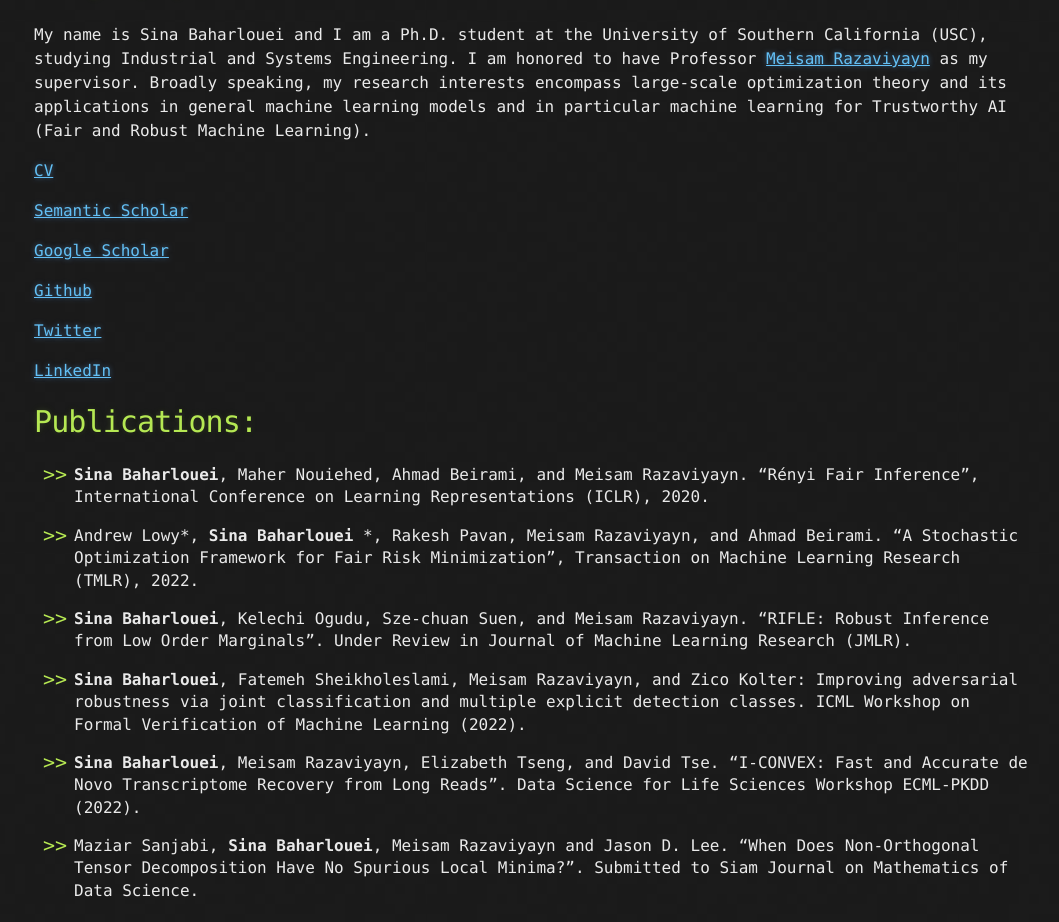
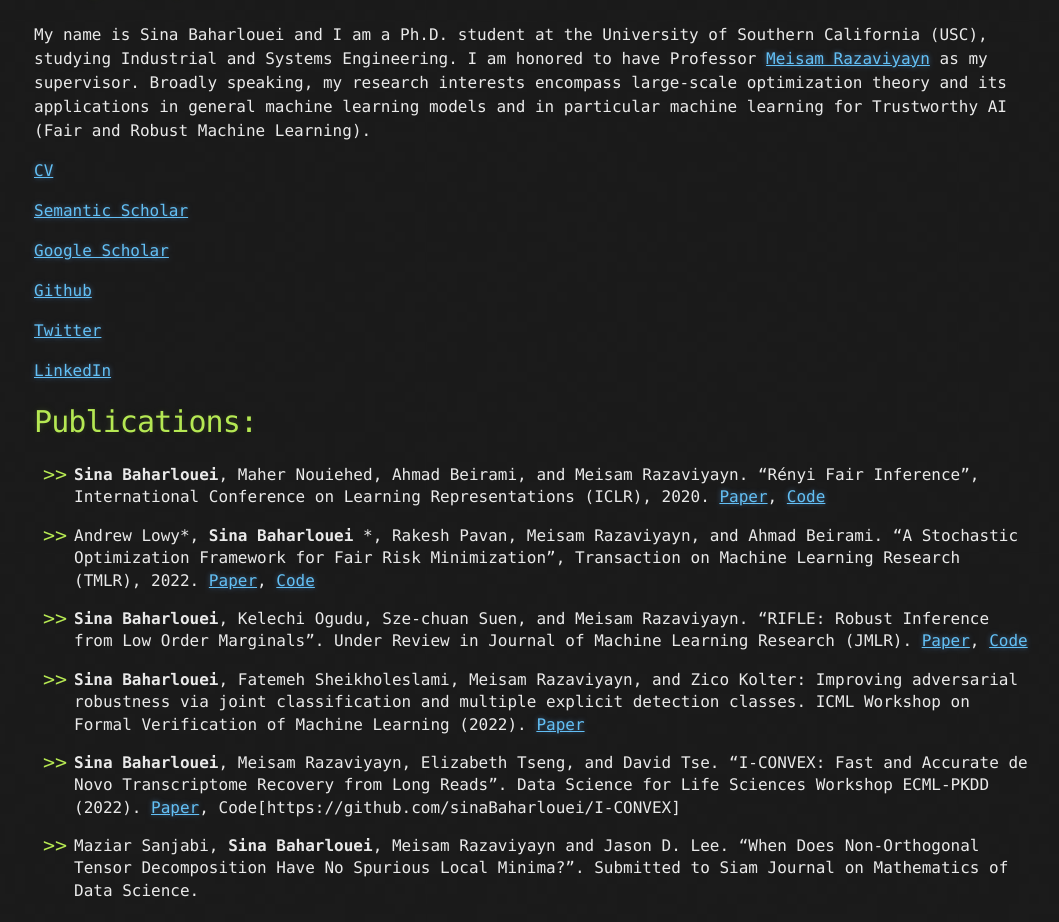
Before and after one commit to sinaBaharlouei/SinaBhr.github.io, a Jekyll site: the page built from index.md, in a window 1280 px wide. Shown: the part 511-1433 px from the top of the page, without its empty margins (106-1165 px from the left). Built offline with Jekyll 4.4.1, drawn with Linux system fonts in a browser that asks for light colours; our own code applies the rules of GitHub Pages for plain Markdown files; the repository's description, which GitHub fills in, is left out.

Commit message:
Update index.md

```diff
--- a/index.md
+++ b/index.md
@@ -20,16 +20,17 @@ My name is Sina Baharlouei and I am a Ph.D. student at the University of Souther
 # Publications:
 
 * **Sina Baharlouei**, Maher Nouiehed, Ahmad Beirami, and Meisam Razaviyayn. "Rényi Fair Inference", International Conference on Learning Representations (ICLR), 2020.
-* Andrew Lowy*, **Sina Baharlouei** *, Rakesh Pavan, Meisam Razaviyayn, and Ahmad Beirami. "A Stochastic Optimization Framework for Fair Risk Minimization", Transaction on Machine Learning Research (TMLR), 2022.
+[Paper](https://arxiv.org/pdf/1906.12005.pdf), [Code](https://github.com/optimization-for-data-driven-science/Renyi-Fair-Inference)
+
+* Andrew Lowy*, **Sina Baharlouei** *, Rakesh Pavan, Meisam Razaviyayn, and Ahmad Beirami. "A Stochastic Optimization Framework for Fair Risk Minimization", Transaction on Machine Learning Research (TMLR), 2022. [Paper](https://arxiv.org/pdf/2102.12586.pdf), [Code](https://github.com/optimization-for-data-driven-science/FERMI)
+
+* **Sina Baharlouei**, Kelechi Ogudu, Sze-chuan Suen, and Meisam Razaviyayn. "RIFLE: Robust Inference from Low Order Marginals". Under Review in Journal of Machine Learning Research (JMLR). [Paper](https://arxiv.org/pdf/2109.00644v2.pdf), [Code](https://github.com/optimization-for-data-driven-science/RIFLE)
 
 
-* **Sina Baharlouei**, Kelechi Ogudu, Sze-chuan Suen, and Meisam Razaviyayn. "RIFLE: Robust Inference from Low Order Marginals". Under Review in Journal of Machine Learning Research (JMLR).
+* **Sina Baharlouei**, Fatemeh Sheikholeslami, Meisam Razaviyayn, and Zico Kolter: Improving adversarial robustness via joint classification and multiple explicit detection classes. ICML Workshop on Formal Verification of Machine Learning (2022). [Paper](http://download.huanzhang.com/events/wfvml2022/papers/24_CameraReady_Camera%20Ready.pdf)
 
 
-* **Sina Baharlouei**, Fatemeh Sheikholeslami, Meisam Razaviyayn, and Zico Kolter: Improving adversarial robustness via joint classification and multiple explicit detection classes. ICML Workshop on Formal Verification of Machine Learning (2022).
-
-
-* **Sina Baharlouei**, Meisam Razaviyayn, Elizabeth Tseng, and David Tse. "I-CONVEX: Fast and Accurate de Novo Transcriptome Recovery from Long Reads". Data Science for Life Sciences Workshop ECML-PKDD (2022).
+* **Sina Baharlouei**, Meisam Razaviyayn, Elizabeth Tseng, and David Tse. "I-CONVEX: Fast and Accurate de Novo Transcriptome Recovery from Long Reads". Data Science for Life Sciences Workshop ECML-PKDD (2022). [Paper](https://www.biorxiv.org/content/10.1101/2020.09.28.317594v1.full.pdf), Code[https://github.com/sinaBaharlouei/I-CONVEX]
 
 
 * Maziar Sanjabi, **Sina Baharlouei**, Meisam Razaviyayn and Jason D. Lee. "When Does Non-Orthogonal Tensor Decomposition Have No Spurious Local Minima?". Submitted to
```
